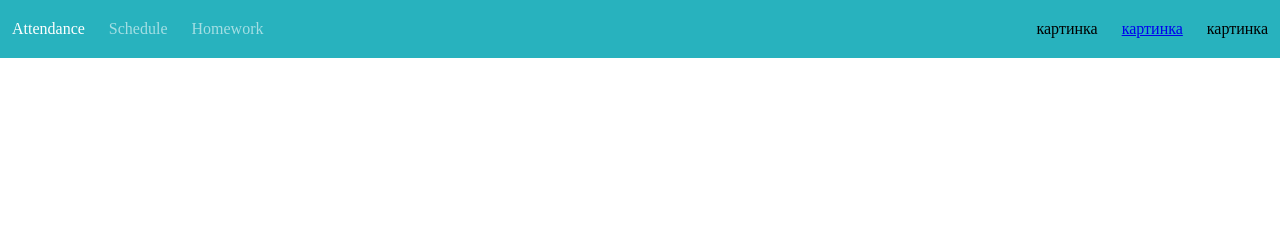
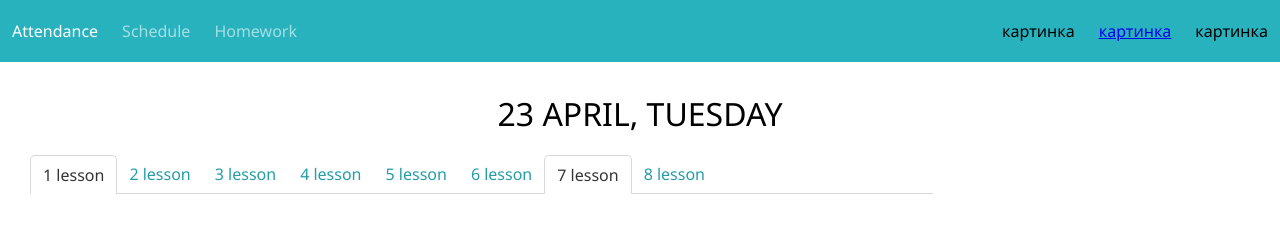
Before and after one commit to dima111112/hw-Attendance, a plain HTML site: page index.html in a window 1280 px wide. Drawn offline with Linux system fonts and the light colour scheme.

Commit message:
add head and lesson

```diff
--- a/index.html
+++ b/index.html
@@ -20,5 +20,28 @@
                 <li><a href="#"></a>картинка</li>
             </ul>
         </nav>
+        <main>
+            <h1>23 APRIL, TUESDAY</h1>
+            <ul class="lesson">
+                <li>1 lesson</li>
+                <li>2 lesson</li>
+                <li>3 lesson</li>
+                <li>4 lesson</li>
+                <li>5 lesson</li>
+                <li>6 lesson</li>
+                <li>7 lesson</li>
+                <li>8 lesson</li>
+                <li></li>
+                <li></li>
+                <li></li>
+                <li></li>
+                <li></li>
+                <li></li>
+                <li></li>
+                <li></li>
+                <li></li>
+            </ul>
+
+        </main>
 </body>
 </html>
--- a/style.css
+++ b/style.css
@@ -2,6 +2,7 @@
     box-sizing: border-box;
     margin: 0;
     padding: 0;
+    font-family: 'Segoe UI', Tahoma, Geneva, Verdana, sans-serif;
 }
 nav {
     display: flex;
@@ -25,3 +26,27 @@ nav {
 .menu-btn:hover {
     color: white;
 }
+main h1 {
+    text-align: center;
+    font-weight: normal;
+    margin-top: 30px;
+}
+.lesson {
+    display: flex;
+    list-style: none;
+    margin: 20px 30px;
+
+}
+.lesson li {
+    padding: 8px 12px;
+    border-bottom: 1px solid rgb(216, 216, 216);
+    color: rgb(35, 157, 168);
+}
+.lesson li:nth-child(1),
+.lesson li:nth-child(7) {
+    border: 1px solid rgb(216, 216, 216);
+    border-top-left-radius: 5px;
+    border-top-right-radius: 5px;
+    border-bottom: none;
+    color: rgba(0, 0, 0, 0.8);
+}
```
